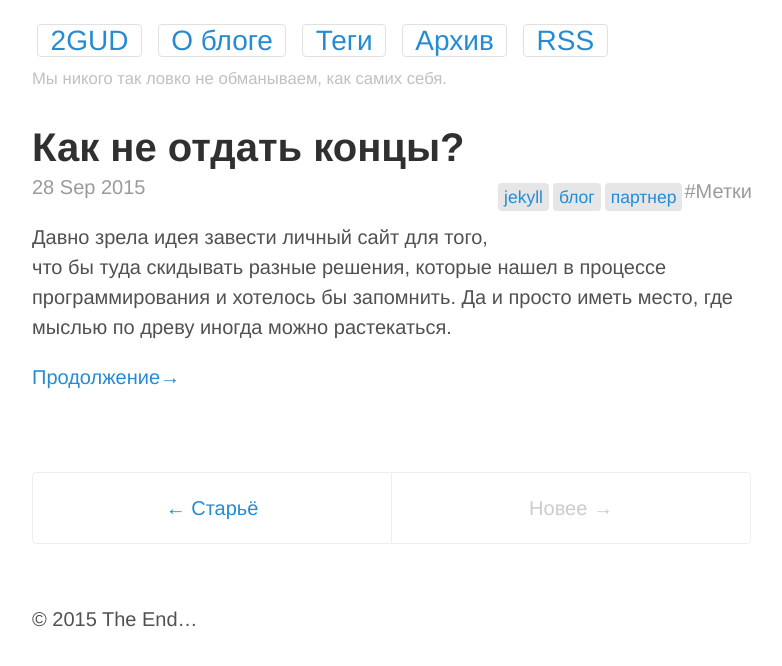
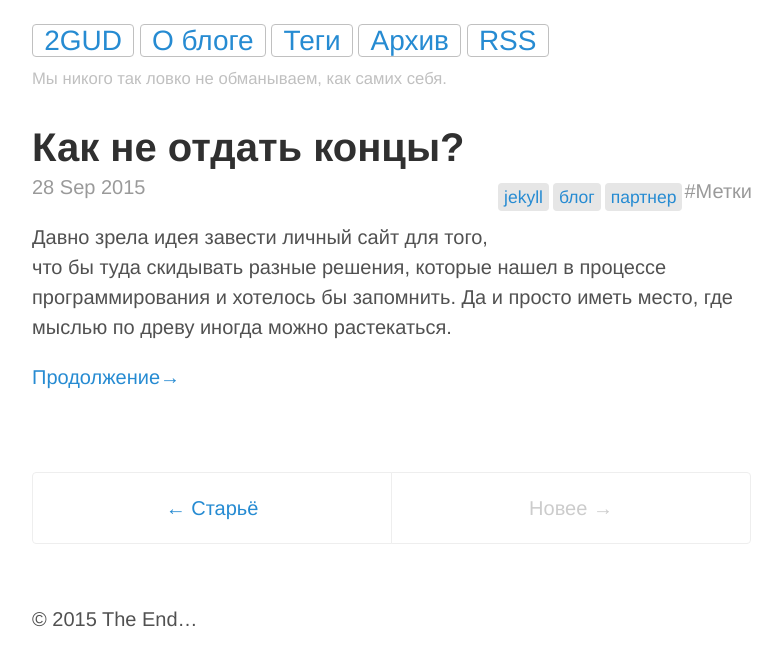
Before and after one commit to gitter-badger/2gud.github.io, a Jekyll site: the page built from index.html, in a window 1280 px wide. Shown: the top 666 px of the page, without its empty margins (248-1030 px from the left). Built offline with Jekyll 4.4.1, drawn with Linux system fonts in a browser that asks for light colours; nearby versions of some CDN libraries; the list of posts is cut into pages by our own code.

Commit message:
Added changes

```diff
--- a/public/css/st.css
+++ b/public/css/st.css
@@ -295,11 +295,10 @@ tbody tr:nth-child(odd) th {
 }
 .masthead-title a {
   font-size: 140%;
-  margin: 0 5px;
-  padding: 0 .45em;
+  padding: 0 .4em;
   color: #268bd2;
   border-radius: 4px;
-  border: 1px #e0e0e0 solid;
+  border: 1px #c0c0c0 solid;
   text-decoration: none;
 }
 .masthead-title a:hover {
```
